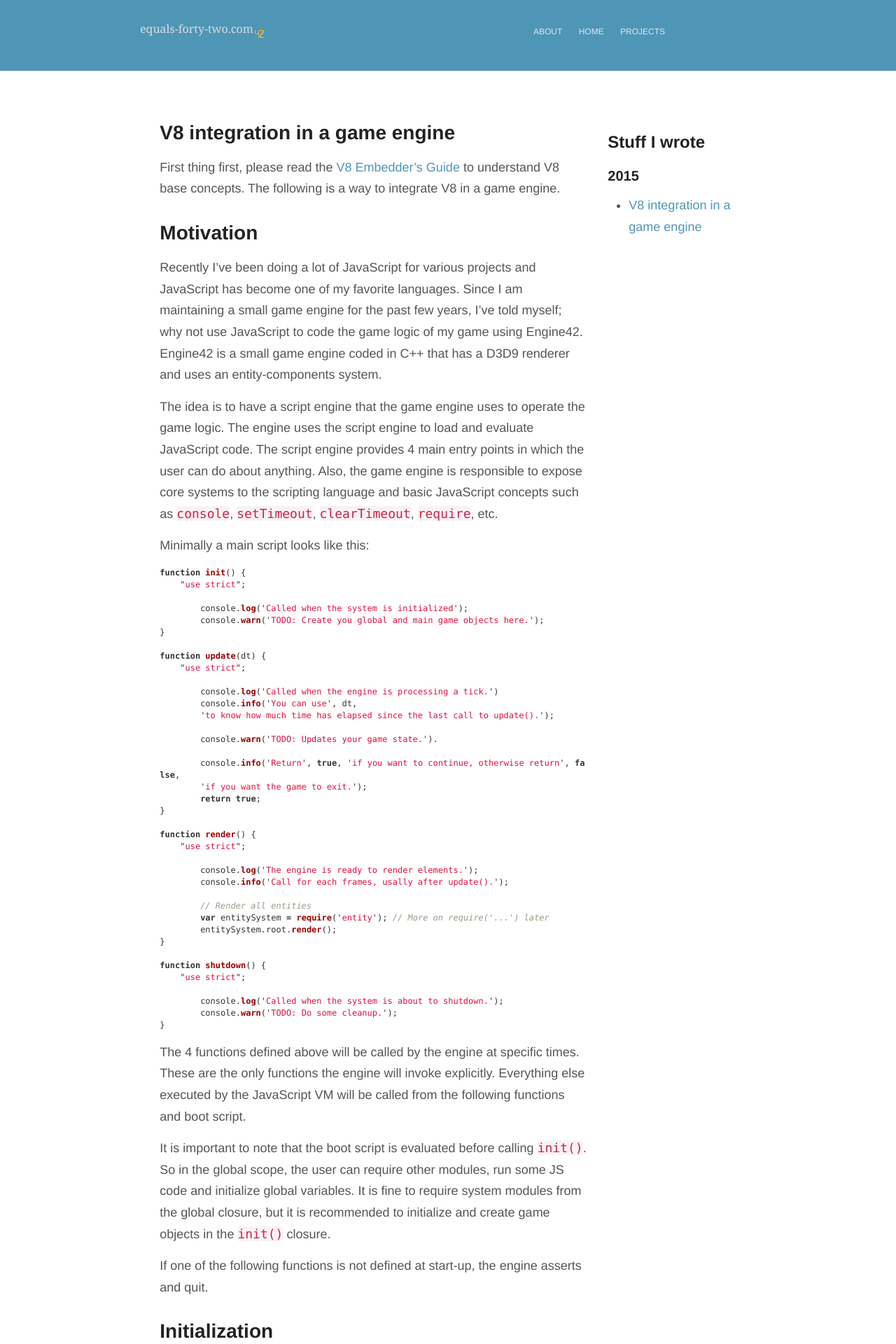
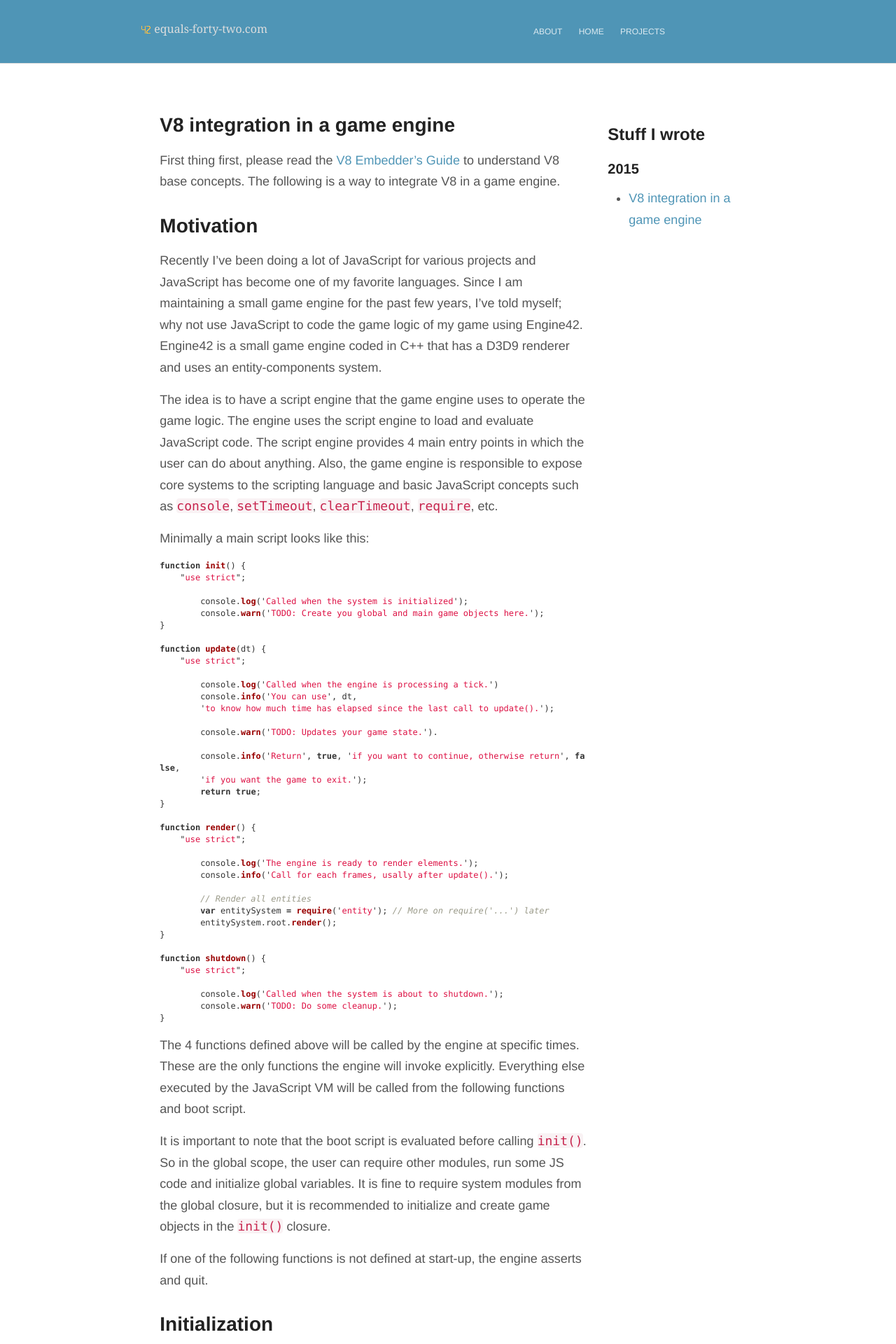
Before and after one commit to jschmidt42/jschmidt42.github.io, a Jekyll site: the page built from _posts/2015-3-4-v8-game-engine.md, in a window 1280 px wide. Shown: the top 1920 px of the page at 70% size. Built offline with Jekyll 4.4.1, drawn with Linux system fonts in a browser that asks for light colours.

Commit message:
Add short icon logo

```diff
--- a/_layouts/default.html
+++ b/_layouts/default.html
@@ -23,7 +23,7 @@
         <header class="masthead clearfix">
 
           {% if page.id %}
-            <img src="/favicon.ico"/><h3 class="site-description-short"><a href="{{ site.baseurl }}/">{{ site.name }}</a></h3>
+            <h3 class="site-description-short"><a href="{{ site.baseurl }}/"><img src="/favicon.ico" style="margin-top: 6px; float: left;"/>&nbsp;{{ site.name }}</a></h3>
           {% else %}
             <a href="{{ site.baseurl }}/" class="site-avatar"><img src="{{ site.avatar }}" /></a>
             <h1 class="site-description"><a href="{{ site.baseurl }}/">{{ site.description }}</a></h1>
```
